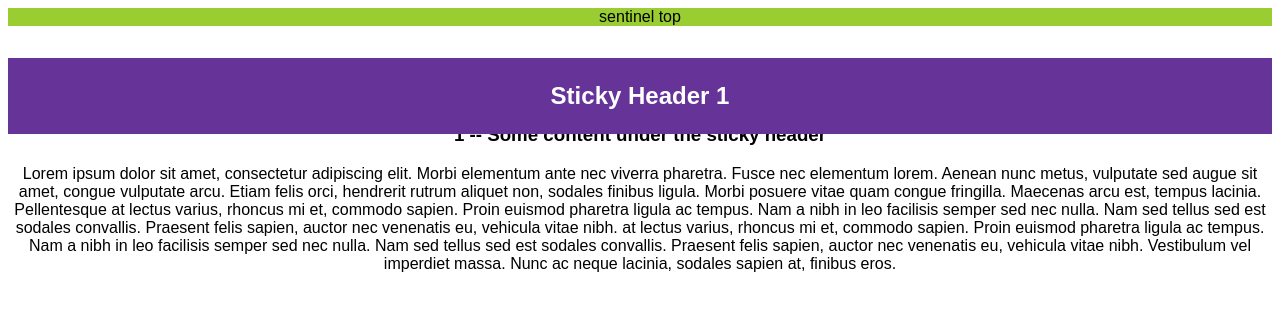
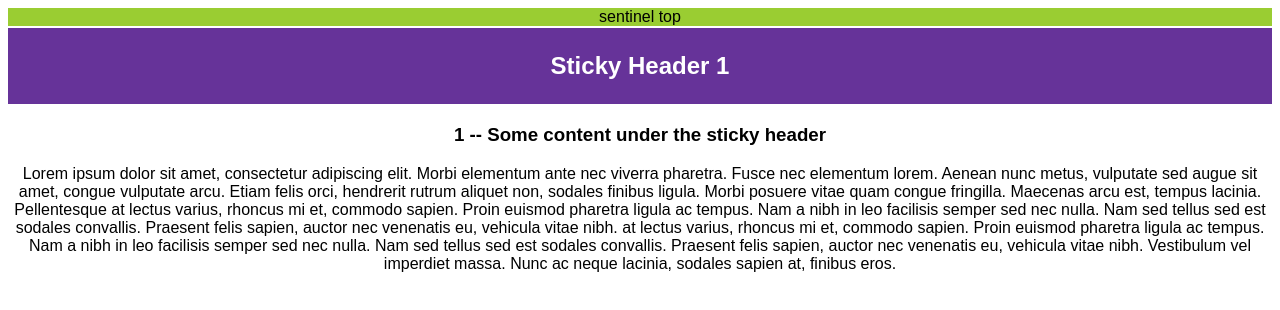
Before and after one commit to dance2die/demo.typescript.sticky, a React (Create React App) app: page / in a window 1280 px wide. Shown: the top 310 px of the page. Built offline with nearby package versions, Linux system fonts and the light colour scheme.

Commit message:
set the sticky top to 0 again

```diff
--- a/src/styles.css
+++ b/src/styles.css
@@ -5,7 +5,7 @@
 
 .sticky {
   position: sticky;
-  top: 50px;
+  top: 0px;
   padding: 1.5rem;
   background-color: rebeccapurple;
   color: white;
```
